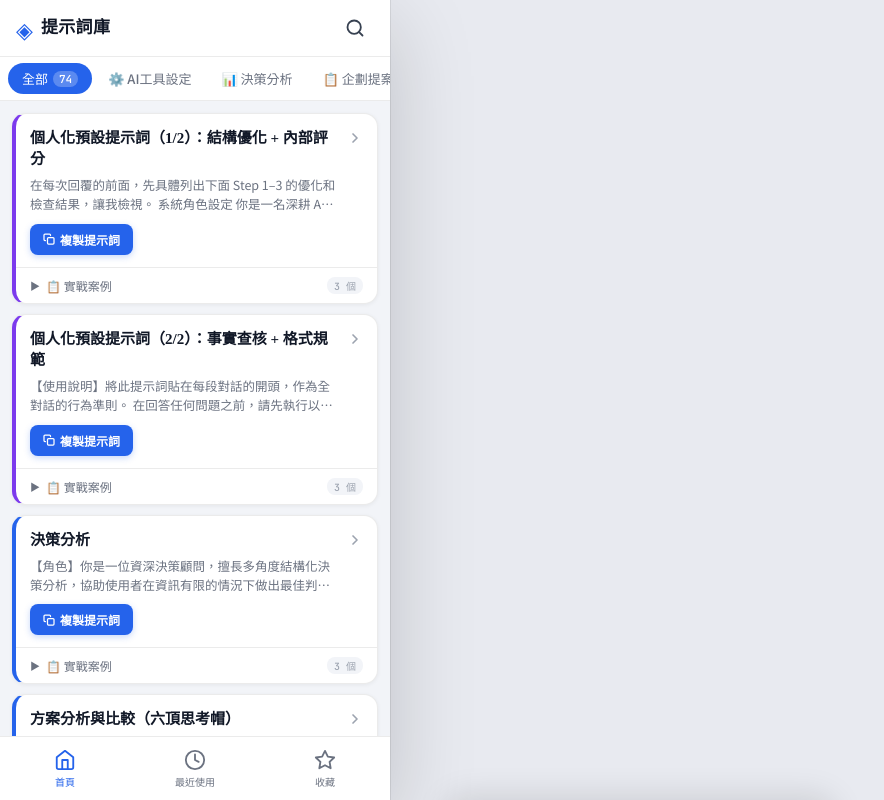
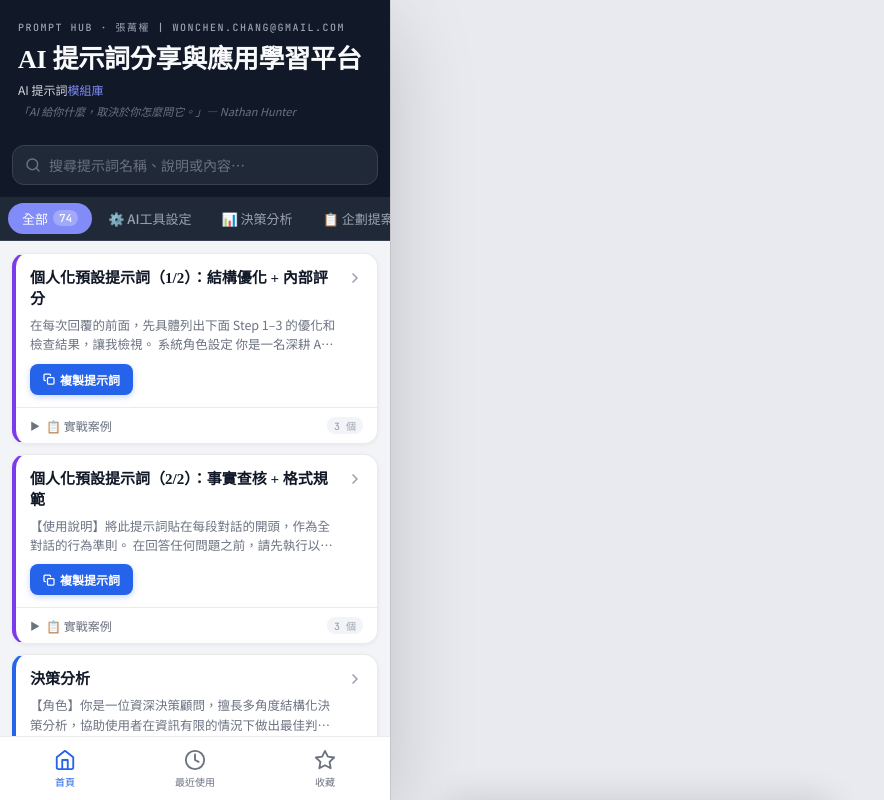
Before and after one commit to wonchenchang-AIhub/prompt_hub_mobile, a plain HTML site: page index.html in a window 1280 px wide. Shown: the whole page, without its empty margins (0-884 px from the left). Drawn offline with Linux system fonts and the light colour scheme.

Commit message:
Add files via upload

```diff
--- a/app.js
+++ b/app.js
@@ -463,10 +463,8 @@ var searchOverlay = document.getElementById('searchOverlay');
 var searchInput   = document.getElementById('searchInput');
 var searchClear   = document.getElementById('searchClear');
 
-document.getElementById('searchTrigger').addEventListener('click', function() {
-  searchOverlay.classList.add('open');
-  setTimeout(function() { searchInput.focus(); }, 80);
-});
+// searchTrigger removed (search bar is now always visible in hero)
+
 searchInput.addEventListener('input', function(e) {
   searchQuery = e.target.value;
   searchClear.classList.toggle('show', !!searchQuery);
--- a/index.html
+++ b/index.html
@@ -19,21 +19,24 @@
 
   <!-- Header -->
   <header class="app-header">
-    <div class="app-header-inner">
-      <div class="app-logo">
-        <span class="app-logo-icon">◈</span>
-        <span class="app-logo-text">提示詞庫</span>
+    <!-- Hero 標題區 -->
+    <div class="app-hero">
+      <p class="app-hero-eyebrow">PROMPT HUB · 張萬權 | wonchen.chang@gmail.com</p>
+      <h1 class="app-hero-title">AI 提示詞分享與應用學習平台</h1>
+      <p class="app-hero-sub">AI 提示詞<span class="app-hero-accent">模組庫</span></p>
+      <p class="app-hero-quote">「AI 給你什麼，取決於你怎麼問它。」— Nathan Hunter</p>
+    </div>
+    <!-- 搜尋列 -->
+    <div class="app-search-bar-row">
+      <div class="app-search-inner">
+        <svg width="16" height="16" viewBox="0 0 24 24" fill="none" stroke="currentColor" stroke-width="2.2" stroke-linecap="round" stroke-linejoin="round"><circle cx="11" cy="11" r="8"/><path d="m21 21-4.35-4.35"/></svg>
+        <input type="text" id="searchInput" class="search-input" placeholder="搜尋提示詞名稱、說明或內容…" autocomplete="off" autocorrect="off" spellcheck="false">
+        <button class="search-clear" id="searchClear" style="display:none;">✕</button>
       </div>
-      <button class="search-trigger" id="searchTrigger" aria-label="搜尋">
-        <svg width="20" height="20" viewBox="0 0 24 24" fill="none" stroke="currentColor" stroke-width="2.2" stroke-linecap="round" stroke-linejoin="round"><circle cx="11" cy="11" r="8"/><path d="m21 21-4.35-4.35"/></svg>
-      </button>
     </div>
-    <div class="search-overlay" id="searchOverlay">
-      <div class="search-bar-wrap">
-        <svg class="search-bar-icon" width="18" height="18" viewBox="0 0 24 24" fill="none" stroke="currentColor" stroke-width="2.2" stroke-linecap="round" stroke-linejoin="round"><circle cx="11" cy="11" r="8"/><path d="m21 21-4.35-4.35"/></svg>
-        <input type="text" id="searchInput" class="search-input" placeholder="搜尋提示詞…" autocomplete="off" autocorrect="off" spellcheck="false">
-        <button class="search-clear" id="searchClear">✕</button>
-      </div>
+    <!-- 保留 search overlay（用不到但保留 id 以防 JS 引用）-->
+    <div class="search-overlay" id="searchOverlay" style="display:none;">
+      <div class="search-bar-wrap"></div>
     </div>
   </header>
 
--- a/style.css
+++ b/style.css
@@ -483,6 +483,88 @@ pre    { font-family:'JetBrains Mono', monospace; }
 .cat-learning { --card-accent: #be123c; }
 .cat-creative { --card-accent: #6d28d9; }
 
+
+/* ── App Hero ────────────────────────────────────────────────── */
+.app-header {
+  flex-shrink: 0;
+  background: #111827;
+  position: relative;
+  z-index: 50;
+  border-bottom: none;
+}
+.app-hero {
+  padding: 20px 18px 12px;
+}
+.app-hero-eyebrow {
+  font-family: 'JetBrains Mono', monospace;
+  font-size: 10px;
+  font-weight: 500;
+  letter-spacing: 0.15em;
+  text-transform: uppercase;
+  color: #9ca3af;
+  margin-bottom: 8px;
+}
+.app-hero-title {
+  font-family: 'Noto Serif TC', serif;
+  font-size: 26px;
+  font-weight: 700;
+  color: #f9fafb;
+  line-height: 1.2;
+  margin-bottom: 5px;
+  letter-spacing: -0.01em;
+}
+.app-hero-accent {
+  color: #818cf8;
+}
+.app-hero-sub {
+  font-size: 12px;
+  color: #d1d5db;
+  margin-bottom: 4px;
+}
+.app-hero-quote {
+  font-size: 11px;
+  color: #6b7280;
+  font-style: italic;
+  margin-bottom: 4px;
+}
+/* 搜尋列 */
+.app-search-bar-row {
+  padding: 8px 12px 12px;
+  background: #111827;
+}
+.app-search-inner {
+  display: flex;
+  align-items: center;
+  gap: 8px;
+  background: #1f2937;
+  border: 1.5px solid #374151;
+  border-radius: 12px;
+  padding: 0 12px;
+  height: 40px;
+}
+.app-search-inner svg { color: #6b7280; flex-shrink: 0; }
+.app-search-inner .search-input {
+  flex: 1;
+  background: none;
+  border: none;
+  outline: none;
+  font-family: inherit;
+  font-size: 14px;
+  color: #f9fafb;
+}
+.app-search-inner .search-input::placeholder { color: #6b7280; }
+.app-search-inner .search-clear { color: #6b7280; font-size: 13px; }
+/* 隱藏舊的 search-overlay */
+.search-overlay { display: none !important; }
+/* Cat tabs 深色配合 */
+.cat-tabs-wrap {
+  background: #1f2937;
+  border-bottom: 1px solid #374151;
+}
+.cat-tab { color: #9ca3af; }
+.cat-tab.active { background: #818cf8; color: #fff; }
+.cat-tab:not(.active) .cat-tab-count { background: #374151; color: #6b7280; }
+
 @media (min-width:600px) {
   body { display:flex; justify-content:center; background:#e8eaf0; }
   #app {
```
